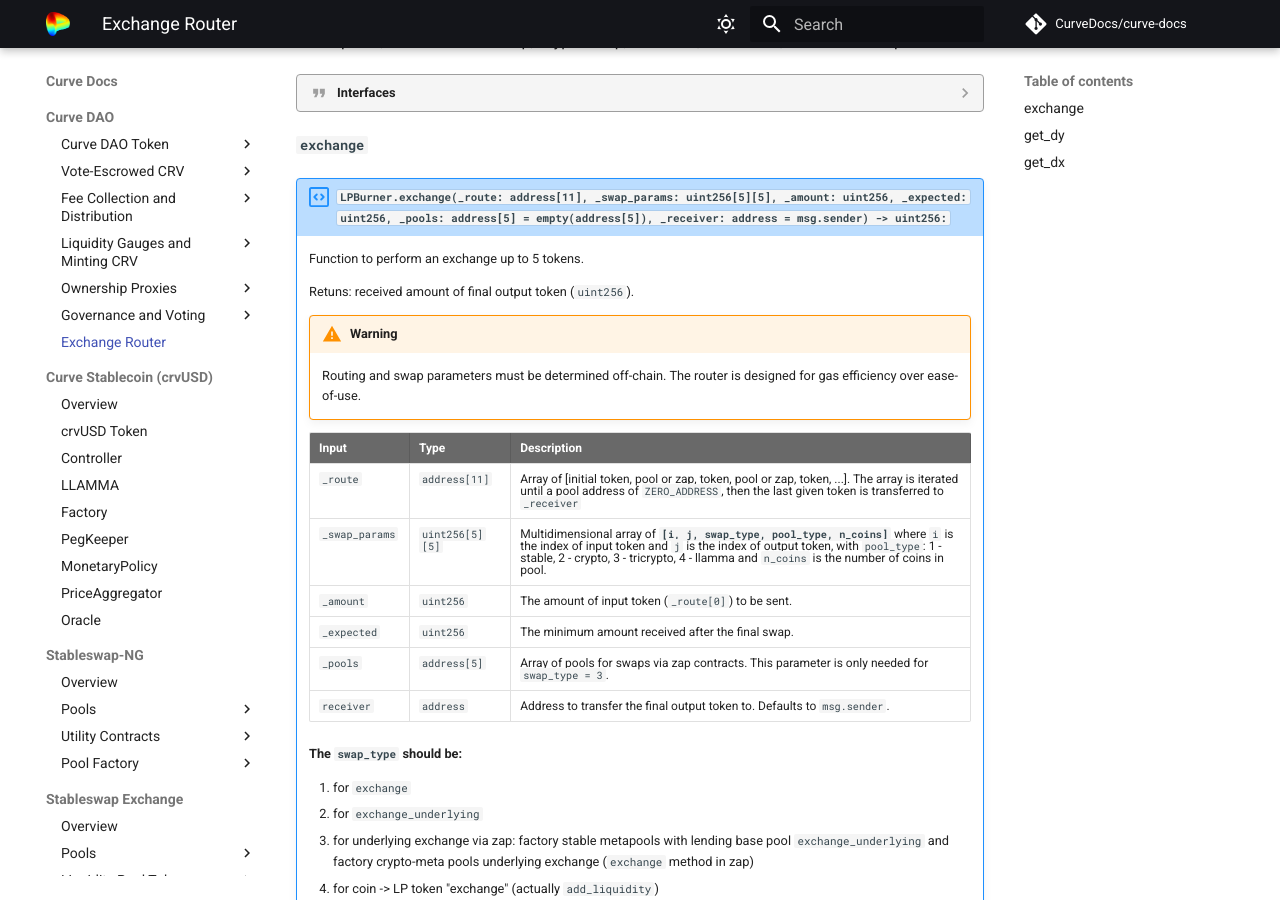
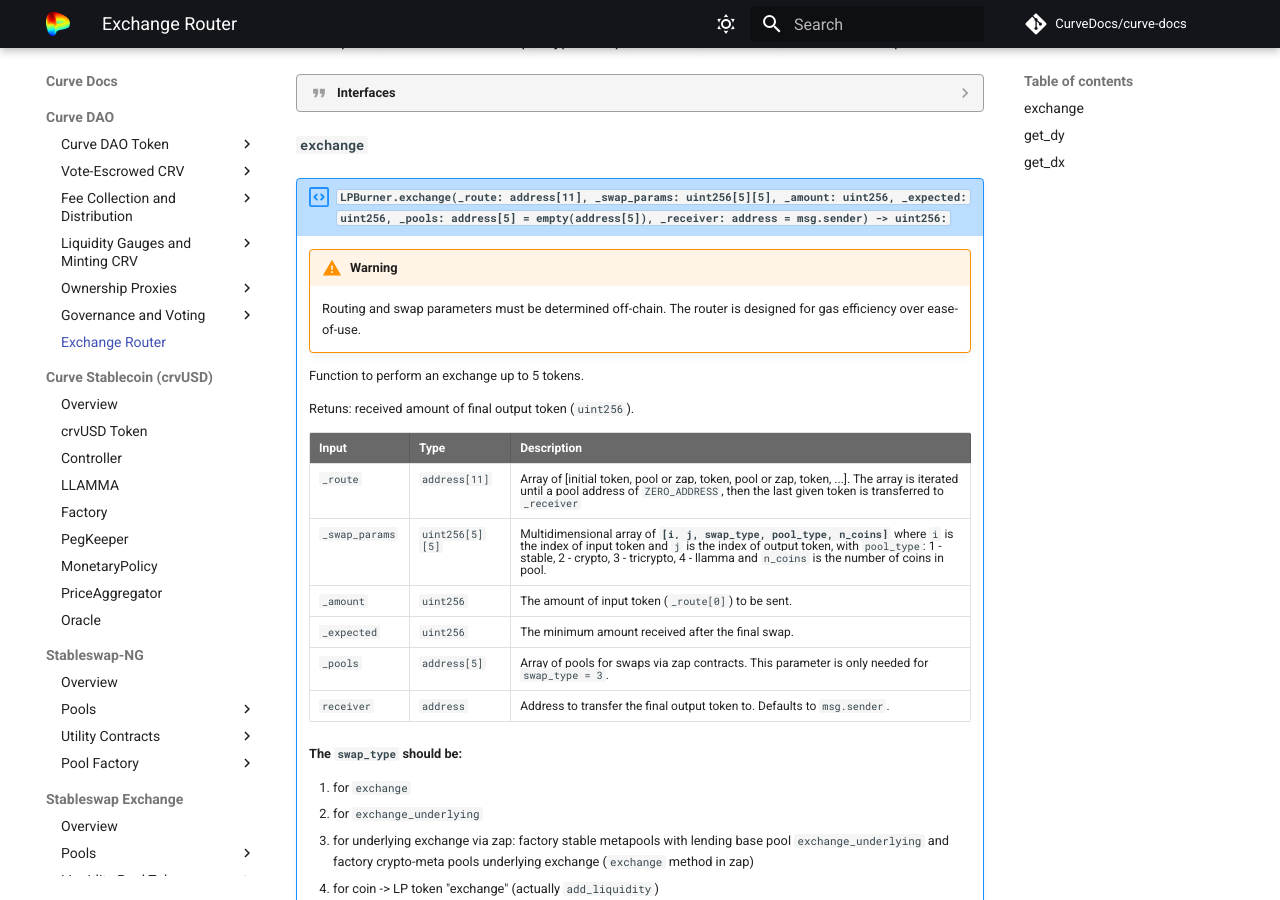
Before and after one commit to CurveDocs/curve-docs, an MkDocs documentation site: the page built from docs/curve_dao/router/router.md, in a window 1280 px wide and 900 px high, scrolled down 333 px. Built offline with MkDocs 1.6.1 and Material for MkDocs 9.7.7, drawn with Linux system fonts in a browser that asks for light colours; comment, search, counter and statistics services are not loaded.

Commit message:
refactor

```diff
--- a/docs/curve_dao/router/router.md
+++ b/docs/curve_dao/router/router.md
@@ -133,12 +133,12 @@
 ### `exchange`
 !!! description "`LPBurner.exchange(_route: address[11], _swap_params: uint256[5][5], _amount: uint256, _expected: uint256, _pools: address[5] = empty(address[5]), _receiver: address = msg.sender) -> uint256:`"
 
+    !!!warning
+        Routing and swap parameters must be determined off-chain. The router is designed for gas efficiency over ease-of-use.
+
     Function to perform an exchange up to 5 tokens.
 
     Retuns: received amount of final output token (`uint256`).
-
-    !!!warning
-        Routing and swap parameters must be determined off-chain. The router is designed for gas efficiency over ease-of-use.
 
     | Input      | Type   | Description |
     | ----------- | -------| ----|
```
